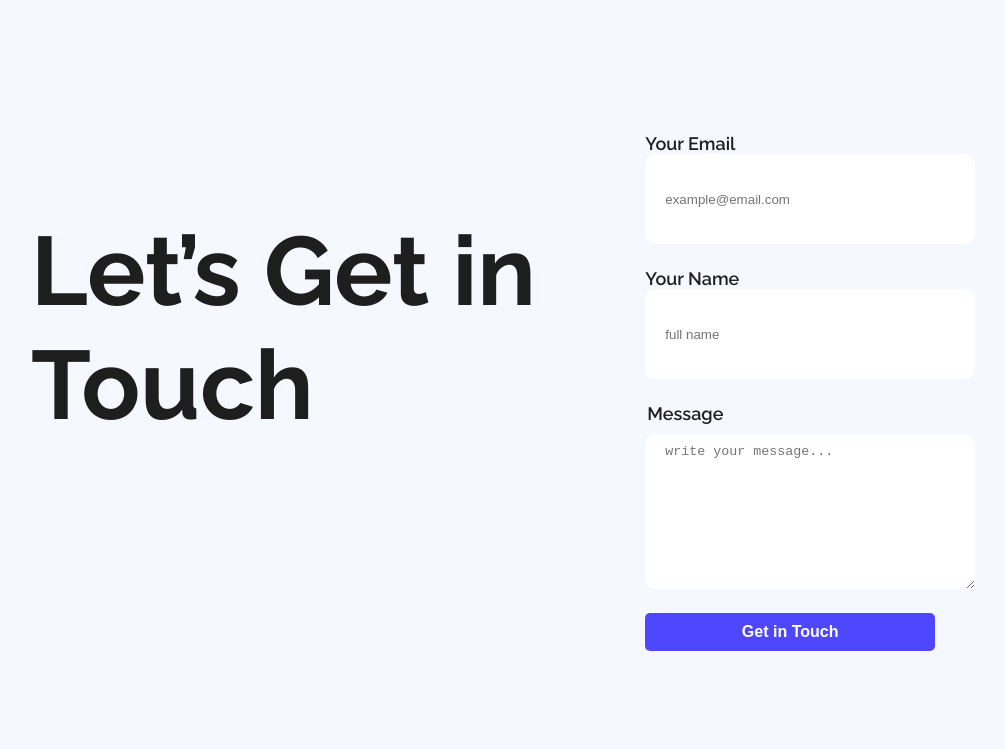
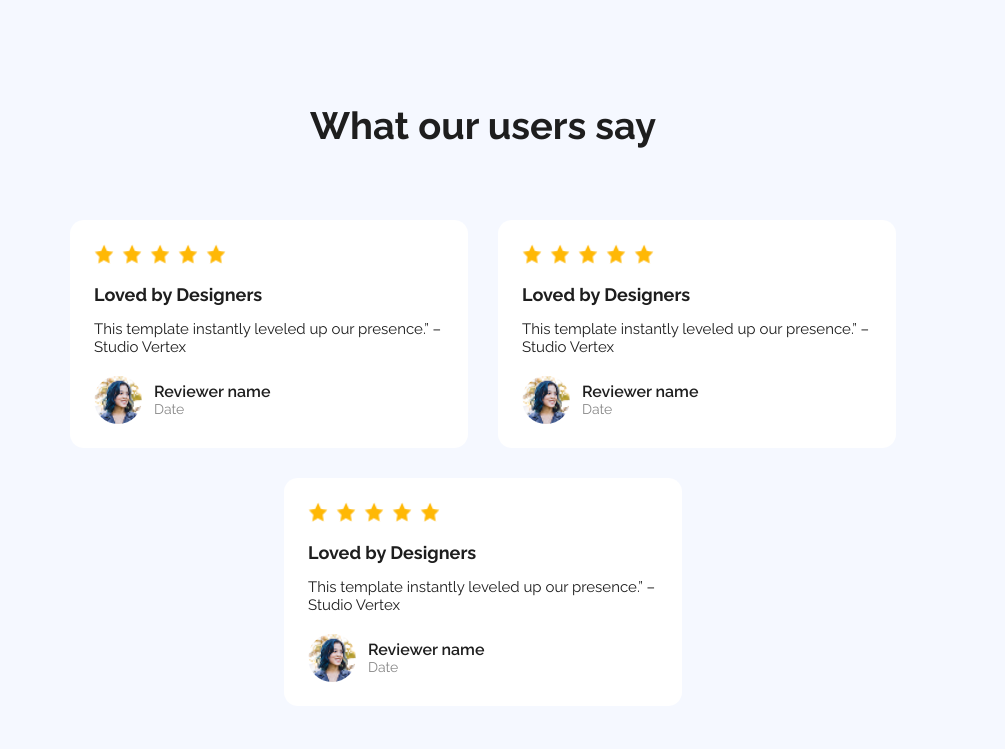
Before and after one commit to aumrifatulislam/Assignment_1, a plain HTML site: page assignment_1.html in a window 1280 px wide. Shown: the part 1919-2668 px from the top of the page, without its empty margins (157-1162 px from the left). Drawn offline with Linux system fonts and the light colour scheme.

Commit message:
Feedback Section

```diff
--- a/assignment_1.css
+++ b/assignment_1.css
@@ -135,6 +135,66 @@ h3{
   text-align: center;
 }
 /*Productive Action Container end*/
+/*Review start*/
+.cards {
+  display: flex;
+  flex-wrap: wrap;
+  gap: 30px;
+  justify-content: center;
+  padding: 40px;
+}
+
+.card-container {
+  background-color: #ffff;
+  border-radius: 14px;
+  padding: 24px;
+  max-width: 350px;
+  box-shadow: 0 4px 20px #0000;
+  text-align: left;
+}
+
+.icon-design img{
+  width: 20px;
+  height: 20px;
+  margin-right: 4px;
+}
+
+h4 {
+  margin: 16px 0 10px;
+  font-size: 18px;
+  color: #1E1E1E;
+}
+
+.card-container-p {
+  font-size: 15px;
+  color: #1E1E1E;
+}
+
+.profile-pic {
+  display: flex;
+  align-items: center;
+  margin-top: 20px;
+}
+
+.profile-pic img {
+  width: 48px;
+  height: 48px;
+  border-radius: 50%;
+  margin-right: 12px;
+}
+h5 {
+  margin: 0;
+  font-size: 16px;
+  font-weight: 600;
+  color: #1E1E1E;
+}
+
+.review-p {
+  margin: 0;
+  font-size: 14px;
+  color: #888;
+}
+/*Review end*/
 
 /*Get In Touch Section start*/
 .form input[type="text"], footer input[type="email"], footer textarea{
--- a/assignment_1.html
+++ b/assignment_1.html
@@ -70,6 +70,73 @@
         </section>
         <!--Productive Action Section End-->
 
+        <!--Review Section start-->
+        <section>
+            <h2 class="h2-section">What our users say</h2>
+            <div class="cards">
+
+                <div class="card-container">
+                    <div class="icon-design">
+                        <img src="B12A01-landing-launchpad/Assets/icon-star.png">
+                        <img src="B12A01-landing-launchpad/Assets/icon-star.png">
+                        <img src="B12A01-landing-launchpad/Assets/icon-star.png">
+                        <img src="B12A01-landing-launchpad/Assets/icon-star.png">
+                        <img src="B12A01-landing-launchpad/Assets/icon-star.png">
+                    </div>
+                    <h4>Loved by Designers</h4>
+                    <p class="card-container-p">This template instantly leveled up our presence.” – Studio Vertex</p>
+                    <div class="profile-pic">
+                        <img src="B12A01-landing-launchpad/Assets/avatar.png">
+                        <div class="review">
+                            <h5>Reviewer name</h5>
+                            <p class="review-p ">Date</p>
+                        </div>
+                    </div>
+                </div>
+                <div class="card-container">
+                    <div class="icon-design">
+                        <img src="B12A01-landing-launchpad/Assets/icon-star.png">
+                        <img src="B12A01-landing-launchpad/Assets/icon-star.png">
+                        <img src="B12A01-landing-launchpad/Assets/icon-star.png">
+                        <img src="B12A01-landing-launchpad/Assets/icon-star.png">
+                        <img src="B12A01-landing-launchpad/Assets/icon-star.png">
+                    </div>
+                    <h4>Loved by Designers</h4>
+                    <p class="card-container-p">This template instantly leveled up our presence.” – Studio Vertex</p>
+                    <div class="profile-pic">
+                        <img src="B12A01-landing-launchpad/Assets/avatar.png">
+                        <div class="review">
+                            <h5>Reviewer name</h5>
+                            <p class="review-p ">Date</p>
+                        </div>
+                    </div>
+                </div>
+                <div class="card-container">
+                    <div class="icon-design">
+                        <img src="B12A01-landing-launchpad/Assets/icon-star.png">
+                        <img src="B12A01-landing-launchpad/Assets/icon-star.png">
+                        <img src="B12A01-landing-launchpad/Assets/icon-star.png">
+                        <img src="B12A01-landing-launchpad/Assets/icon-star.png">
+                        <img src="B12A01-landing-launchpad/Assets/icon-star.png">
+                    </div>
+                    <h4>Loved by Designers</h4>
+                    <p class="card-container-p">This template instantly leveled up our presence.” – Studio Vertex</p>
+                    <div class="profile-pic">
+                        <img src="B12A01-landing-launchpad/Assets/avatar.png">
+                        <div class="review">
+                            <h5>Reviewer name</h5>
+                            <p class="review-p ">Date</p>
+                        </div>
+                    </div>
+                </div>
+
+
+            </div>
+
+        </section>
+
+         <!--Review Section End--->
+
          <!--Get In Touch Section start-->
 
          <section class="get-in-touch">
```
